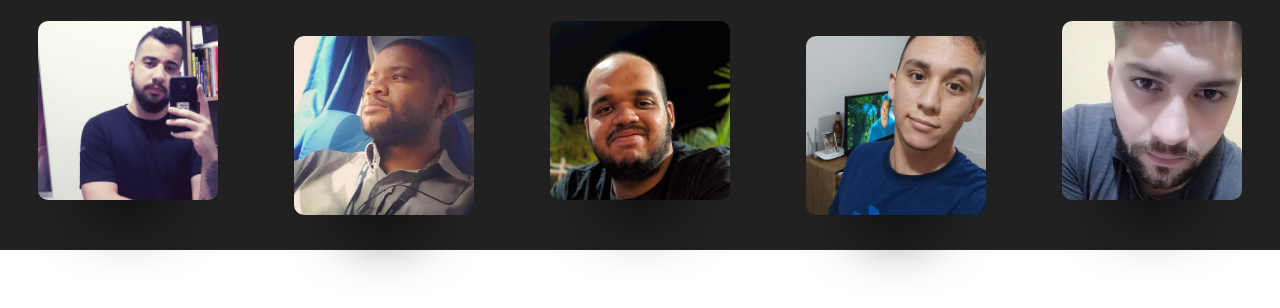
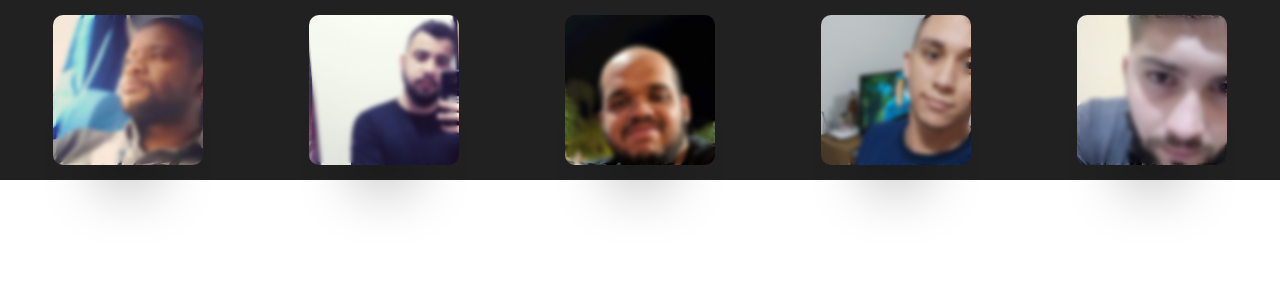
Before and after one commit to moises-macedo/patrinus_, a React (Create React App) app: page / in a window 1280 px wide. Shown: the top 308 px of the page. Built offline with nearby package versions, Linux system fonts and the light colour scheme.

Commit message:
fix: alterado componente

```diff
--- a/src/Components/CardDev/index.jsx
+++ b/src/Components/CardDev/index.jsx
@@ -4,18 +4,18 @@ import Julio from "../../Assets/Img/julio.jpeg";
 import Gabriel from "../../Assets/Img/gabriel.jpeg";
 import Eduardo from "../../Assets/Img/eduardo.jpeg"
 import { Border, Card, Container } from "./style"
-import { useState } from "react";
+
 
 export const CardDev = () => {
 
     const arr = [
         {
+            image: Douglas,
+            name: "Douglas B."
+        },
+        {
             image: Moises,
             name: "Moisés A."
-        },
-        {
-            image: Douglas,
-            name: "Douglas B."
         },
         {
             image: Julio,
@@ -34,9 +34,10 @@ export const CardDev = () => {
 
 
     return (
+
         <Container>
             {arr.map((el, index) => {
-                const {image,name} =el
+                const { image, name } = el
                 return (
                     <Card key={index} backgroud={image}>
                         <Border></Border>
@@ -45,5 +46,6 @@ export const CardDev = () => {
                 )
             })}
         </Container>
+
     )
 }
--- a/src/Components/CardDev/style.js
+++ b/src/Components/CardDev/style.js
@@ -2,7 +2,7 @@ import styled from "styled-components";
 
 export const Container = styled.section`
 width: 100%;
-min-height: 250px;
+min-height: 180px;
 background: var(--dark-1);
 display: flex;
 flex-direction: row;
@@ -13,8 +13,8 @@ position: relative;
 `
 export const Card = styled.div`
 
-height: 179px;
-  width: 180px;
+height: 150px;
+  width: 150px;
   background: grey;
   border-radius: 10px;
   transition: ease-in-out background 0.8s;
@@ -27,11 +27,7 @@ height: 179px;
   position: relative;
   background: ${props => `url(${props.backgroud})`};
   background-size: 200px;
-
-  &:nth-child(odd){
-margin-bottom: 30px;
-  }
-
+  margin: 10px;
 
   &:hover{
     background: ${props => ` linear-gradient( rgba(0,0,0,0.20),rgba(0,0,0,0.80) 100%),url('${props.backgroud}')`} ;
@@ -52,14 +48,18 @@ margin-bottom: 30px;
 `
 
 export const Border = styled.div`
-  height: 169px;
-  width: 170px;
+  height: 145px;
+  width: 145px;
   background: transparent;
   border-radius: 10px;
   transition: border 1s;
   position: absolute;
+  backdrop-filter: blur(2px);
+-webkit-backdrop-filter: blur(2px);
 
   &:hover{
+    backdrop-filter:none;
+-webkit-backdrop-filter: none;
     border: 1px solid white
   }
 `
```
